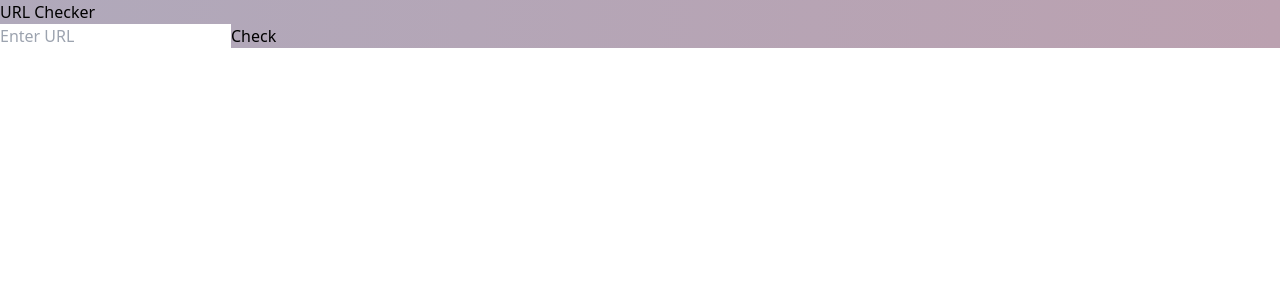
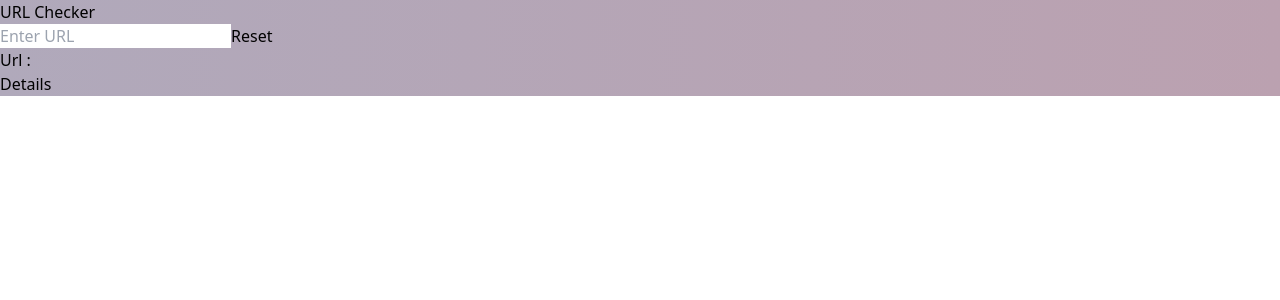
Before and after one commit to Haafii/Phishing-url-checker, a React (Vite) app: page / in a window 1280 px wide. Both pictures are taken after a click on the button "Check". Shown: the top 300 px of the page. Built offline with nearby package versions, Linux system fonts and the light colour scheme.

Commit message:
ui design finished

```diff
--- a/src/pages/EnterUrl.jsx
+++ b/src/pages/EnterUrl.jsx
@@ -1,62 +1,47 @@
-// import React, { useState } from 'react'
-
-// function EnterUrl() {
-//   const [url, setUrl] = useState('');
-
-//   const handleInputChange = (event) => {
-//     setUrl(event.target.value);
-//   };
-
-//   const handleButtonClick = () => {
-//     console.log('URL:', url);
-//   };
-//   return (
-//     <div className="flex items-center justify-center min-h-screen bg-gradient-to-r from-purple-400 via-pink-500 to-red-500">
-//       <div className="max-w-md p-6 bg-white rounded-lg shadow-lg">
-//         <h1 className="text-2xl font-semibold mb-6">URL Checker</h1>
-//         <input
-//           type="text"
-//           placeholder="Enter URL"
-//           className="w-full px-4 py-2 rounded-lg border-2 border-purple-400 mb-4 focus:outline-none focus:ring-2 focus:ring-purple-400"
-//           value={url}
-//           onChange={handleInputChange}
-//         />
-//         <button
-//           className="w-full bg-purple-500 hover:bg-purple-600 text-white font-semibold py-2 rounded-lg focus:outline-none focus:ring-2 focus:ring-purple-400"
-//           onClick={handleButtonClick}
-//         >
-//           Check
-//         </button>
-//       </div>
-//     </div>
-//   );
-// }
-
-// export default EnterUrl
-
-
-
-
-
-
-
 import React, { useState } from 'react';
-import { motion } from 'framer-motion';
+import { motion, AnimatePresence } from 'framer-motion';
 
 function EnterUrl() {
   const [url, setUrl] = useState('');
+  const [isClicked, setIsClicked] = useState(false);
 
   const handleInputChange = (event) => {
     setUrl(event.target.value);
+    setIsClicked(false);
   };
 
   const handleButtonClick = () => {
+    setIsClicked(!isClicked);
     console.log('URL:', url);
+  };
+
+  const containerVariants = {
+    hidden: {
+      opacity: 0,
+    },
+    visible: {
+      opacity: 1,
+      transition: {
+        duration: 0.5,
+      },
+    },
+  };
+
+  const resultVariants = {
+    hidden: {
+      opacity: 0,
+    },
+    visible: {
+      opacity: 1,
+      transition: {
+        duration: 0.5,
+      },
+    },
   };
 
   return (
     <motion.div
-      className="flex items-center justify-center min-h-screen"
+      className={`flex ${isClicked ? 'items-top' : 'items-center'} justify-center min-h-screen`}
       style={{
         background: 'linear-gradient(to right, #ff4b1f, #1fddff)',
       }}
@@ -69,22 +54,46 @@ function EnterUrl() {
         repeatType: 'reverse',
       }}
     >
-      <div className="max-w-md p-6 items-center flex flex-col">
-        <h1 className="text-2xl font-semibold mb-6 " >URL Checker</h1>
+      <motion.div
+        className="w-full p-6 items-center flex flex-col"
+        initial="hidden"
+        animate="visible"
+        variants={containerVariants}
+      >
+        <h1 className="text-2xl font-semibold mb-6">URL Checker</h1>
         <input
           type="text"
           placeholder="Enter URL"
-          className="w-full px-4 py-2 rounded-lg border-2 border-purple-400 mb-4 focus:outline-none focus:ring-2 focus:ring-purple-400"
+          className="w-1/2 px-4 py-2 rounded-lg border-2 border-purple-400 mb-4 focus:outline-none focus:ring-2 focus:ring-purple-400"
           value={url}
           onChange={handleInputChange}
         />
-        <button
-          className="w-full bg-purple-500 hover:bg-purple-600 text-white font-semibold py-2 rounded-lg focus:outline-none focus:ring-2 focus:ring-purple-400"
+        <motion.button
+          className="w-1/6 bg-purple-500 hover:bg-purple-600 text-white font-semibold py-2 rounded-lg focus:outline-none focus:ring-2 focus:ring-purple-400"
           onClick={handleButtonClick}
+          initial="hidden"
+          animate="visible"
+          variants={resultVariants}
         >
-          Check
-        </button>
-      </div>
+          {isClicked ? 'Reset' : 'Check'}
+        </motion.button>
+        <AnimatePresence>
+          {isClicked && (
+            <motion.div
+              className="w-3/4 flex flex-grow h-6 mt-4 flex-col gap-2 bg-gray-300 shadow-2xl"
+              initial="hidden"
+              animate="visible"
+              exit="hidden"
+              variants={resultVariants}
+            >
+              <div className="mt-8 ml-4">
+                <h1 className="text-gray-700 font-bold">Url : {url}</h1>
+                <p>Details</p>
+              </div>
+            </motion.div>
+          )}
+        </AnimatePresence>
+      </motion.div>
     </motion.div>
   );
 }
```
